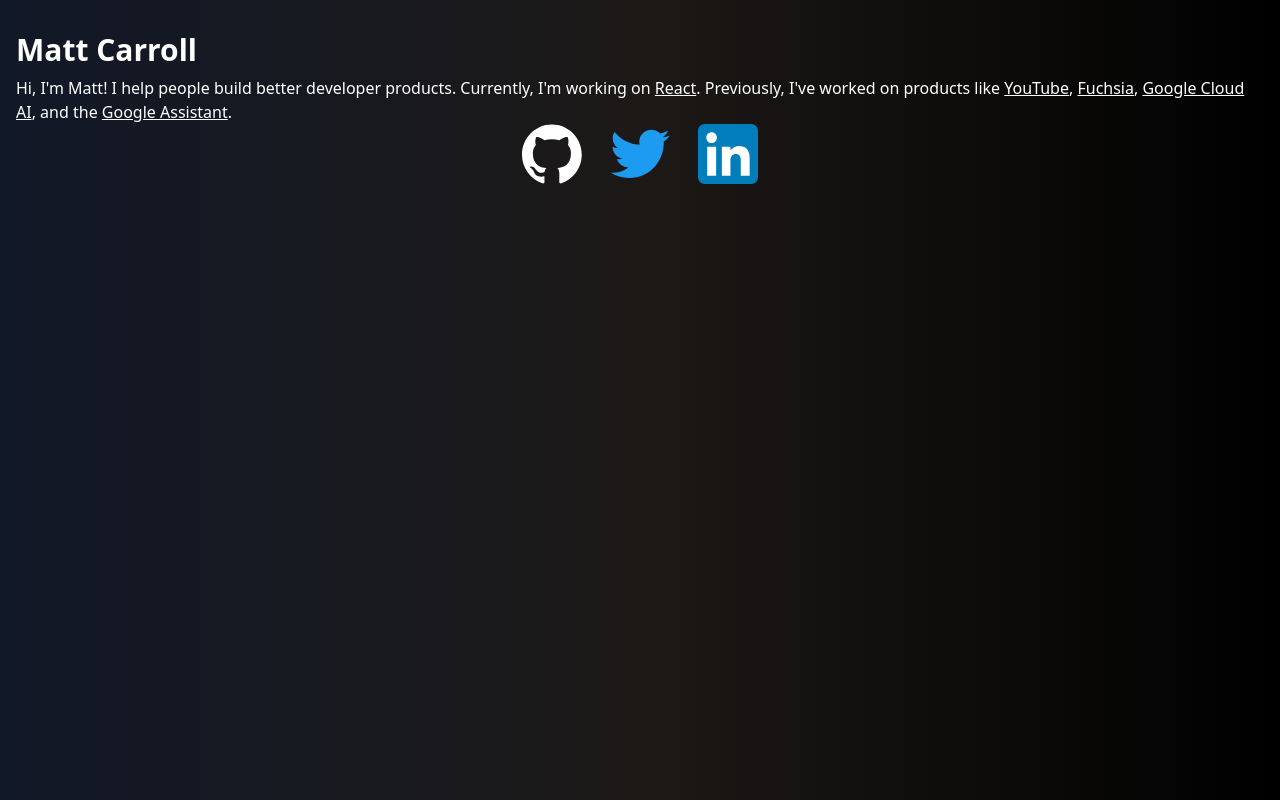
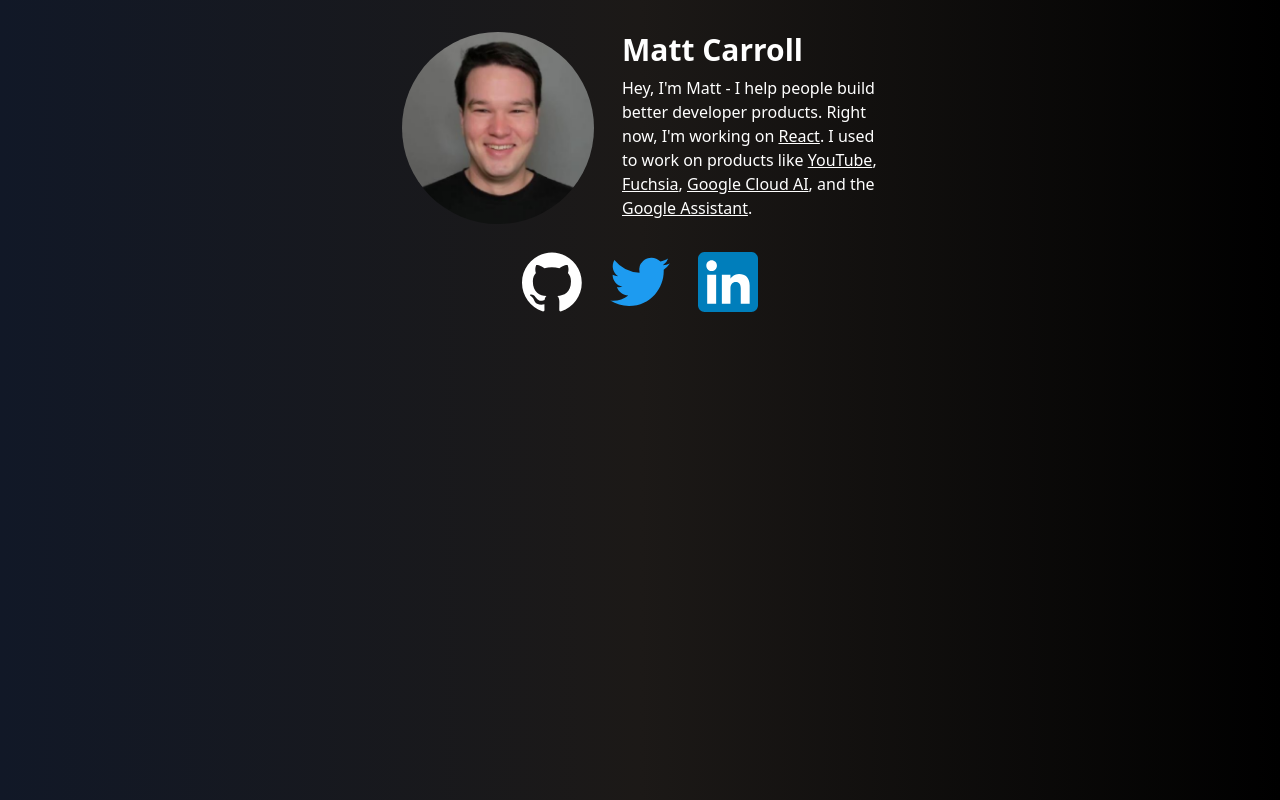
Before and after one commit to mattcarrollcode/mattcarrollcode.com, a Next.js app: page / in a window 1280 px wide. Built offline with nearby package versions, Linux system fonts and the light colour scheme.

Commit message:
Pretty shippable

```diff
--- a/app/page.tsx
+++ b/app/page.tsx
@@ -3,12 +3,15 @@
     TwitterIcon,
     LinkedInIcon,
     ReactIcon,
-} from 'components/icons';
+} from '../components/icons';
 
 export default function Page() {
-    return <>
-        <div className="flex flex-row">
+    return <div className="flex flex-col gap-7">
+        <div className="flex flex-row justify-center gap-7">
             <div className="flex flex-col gap-2">
+                <ProfilePicture />
+            </div>
+            <div className="flex flex-col w-64 gap-2">
                 <h1 className="font-bold text-3xl font-sans-serif text-white">Matt Carroll</h1>
                 <Description />
             </div>
@@ -24,11 +27,15 @@
                 <LinkedInIcon />
             </a>
         </div>
-    </>;
+    </div>
 }
 
 function Description() {
     return <p className="text-white">
-        Hi, I'm Matt! I help people build better developer products. Currently, I'm working on <a target="_blank" className="underline hover:text-purple-600" href="https://reactjs.org">React</a>. Previously, I've worked on products like <a target="_blank" className="underline hover:text-purple-600" href="https://developers.google.com/youtube">YouTube</a>, <a target="_blank" className="underline hover:text-purple-600" href="https://fuchsia.dev/">Fuchsia</a>, <a target="_blank" className="underline hover:text-purple-600" href="https://cloud.google.com/products/ai">Google Cloud AI</a>, and the <a target="_blank" className="underline hover:text-purple-600" href="https://developers.google.com/assistant">Google Assistant</a>.
+        Hey, I'm Matt - I help people build better developer products. Right now, I'm working on <a target="_blank" className="underline hover:text-purple-600" href="https://reactjs.org">React</a>. I used to work on products like <a target="_blank" className="underline hover:text-purple-600" href="https://developers.google.com/youtube">YouTube</a>, <a target="_blank" className="underline hover:text-purple-600" href="https://fuchsia.dev/">Fuchsia</a>, <a target="_blank" className="underline hover:text-purple-600" href="https://cloud.google.com/products/ai">Google Cloud AI</a>, and the <a target="_blank" className="underline hover:text-purple-600" href="https://developers.google.com/assistant">Google Assistant</a>.
     </p>
 }
+
+function ProfilePicture() {
+    return <img src="/profile.png" className="rounded-full object-cover h-48 w-48" />
+}
```
Also changed, not shown: 2 other files (tests, documents, lock files or other folders).
